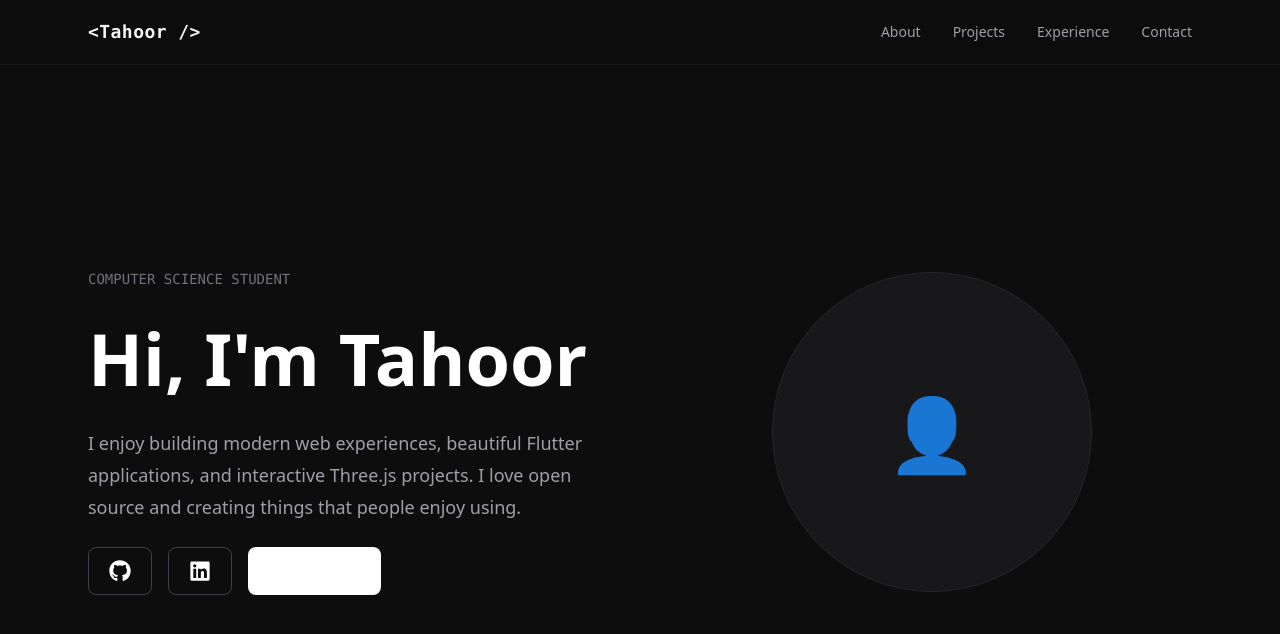
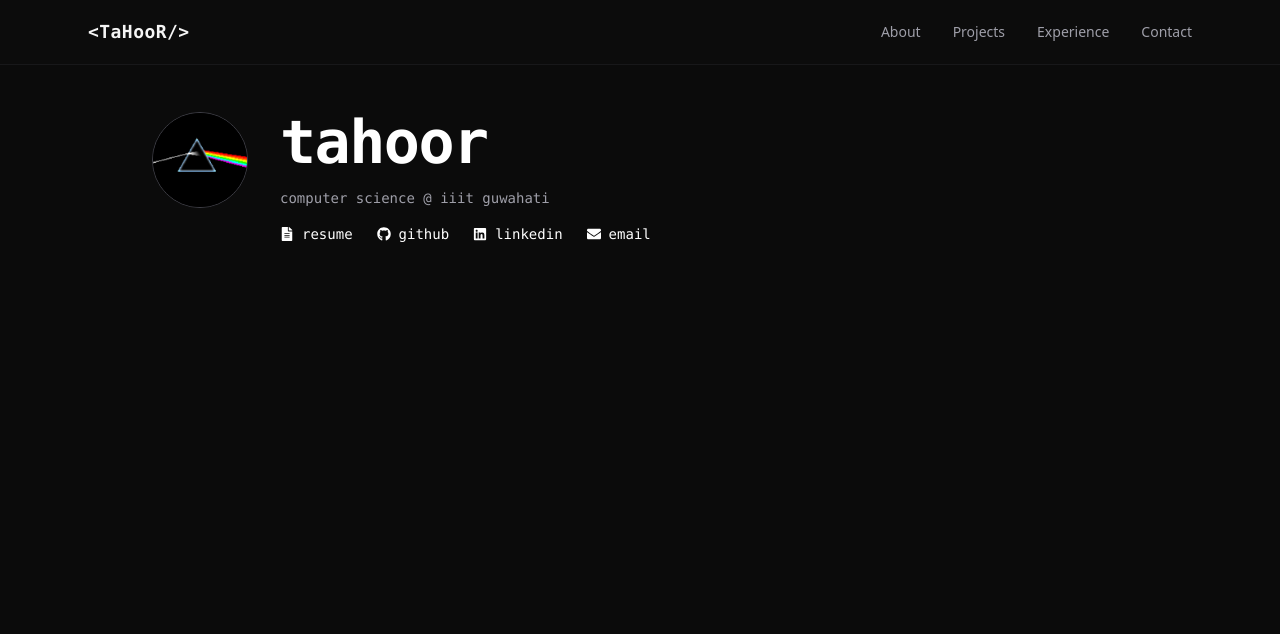
Before and after one commit to TaH00R/portfolio, a Next.js app: page / in a window 1280 px wide. Shown: the top 634 px of the page. Built offline with nearby package versions, Linux system fonts and the light colour scheme.

Commit message:
Improved UI

```diff
--- a/app/page.tsx
+++ b/app/page.tsx
@@ -1,12 +1,12 @@
+import Navbar from "@/components/Navbar";
 import Hero from "@/components/Hero";
-import Navbar from "@/components/Navbar";
 
 export default function Home() {
   return (
     <>
       <Navbar />
 
-      <main className="bg-[#0d0d0d] text-white">
+      <main className="bg-[#0b0b0b] text-white min-h-screen">
         <Hero />
       </main>
     </>
--- a/components/Hero.tsx
+++ b/components/Hero.tsx
@@ -1,72 +1,71 @@
-import { FaGithub, FaLinkedin } from "react-icons/fa";
-import { FiDownload } from "react-icons/fi";
+import {
+  FaGithub,
+  FaLinkedin,
+  FaEnvelope,
+  FaFileAlt,
+} from "react-icons/fa";
 
 export default function Hero() {
   return (
     <section
       id="about"
-      className="mx-auto flex min-h-screen max-w-6xl items-center px-6 pt-16"
+      className="mx-auto max-w-5xl px-6 pt-28"
     >
-      <div className="grid w-full items-center gap-16 md:grid-cols-2">
+      <div className="flex items-start gap-8">
 
-        {/* Left Side */}
-        <div className="space-y-6">
+        {/* Profile Picture */}
 
-          <p className="font-mono text-sm text-zinc-500">
-            COMPUTER SCIENCE STUDENT
+        <img
+          src="/profile.png"
+          alt="Profile"
+          className="h-24 w-24 rounded-full border border-zinc-700 object-cover"
+        />
+
+        {/* Info */}
+
+        <div className="space-y-4">
+
+          <h1 className="font-mono text-6xl font-bold tracking-tight">
+            tahoor
+          </h1>
+
+          <p className="font-mono text-sm text-zinc-400">
+            computer science @ iiit guwahati
           </p>
 
-          <h1 className="text-5xl font-bold leading-tight md:text-7xl">
-            Hi, I'm{" "}
-            <span className="text-white">
-              Tahoor
-            </span>
-          </h1>
-
-          <p className="max-w-xl text-lg leading-8 text-zinc-400">
-            I enjoy building modern web experiences,
-            beautiful Flutter applications, and interactive
-            Three.js projects. I love open source and creating
-            things that people enjoy using.
-          </p>
-
-          <div className="flex flex-wrap gap-4">
+          <div className="flex flex-wrap gap-6 font-mono text-sm">
 
             <a
               href="#"
-              className="rounded-lg border border-zinc-700 px-5 py-3 transition hover:border-white"
+              className="flex items-center gap-2 text-zinc-300 transition hover:text-white"
             >
-              <FaGithub size={22} />
+              <FaFileAlt />
+              resume
             </a>
 
             <a
               href="#"
-              className="rounded-lg border border-zinc-700 px-5 py-3 transition hover:border-white"
+              className="flex items-center gap-2 text-zinc-300 transition hover:text-white"
             >
-              <FaLinkedin size={22} />
+              <FaGithub />
+              github
             </a>
 
             <a
               href="#"
-              className="flex items-center gap-2 rounded-lg bg-white px-6 py-3 font-medium text-black transition hover:scale-105"
+              className="flex items-center gap-2 text-zinc-300 transition hover:text-white"
             >
-              <FiDownload />
-              Resume
+              <FaLinkedin />
+              linkedin
             </a>
 
-          </div>
-
-        </div>
-
-        {/* Right Side */}
-
-        <div className="flex justify-center">
-
-          <div className="flex h-80 w-80 items-center justify-center rounded-full border border-zinc-800 bg-zinc-900">
-
-            <span className="text-7xl">
-              👤
-            </span>
+            <a
+              href="#"
+              className="flex items-center gap-2 text-zinc-300 transition hover:text-white"
+            >
+              <FaEnvelope />
+              email
+            </a>
 
           </div>
 
--- a/components/Navbar.tsx
+++ b/components/Navbar.tsx
@@ -8,7 +8,7 @@ export default function Navbar() {
           href="#"
           className="font-mono text-lg font-semibold tracking-wide transition hover:text-white"
         >
-          {"<Tahoor />"}
+          {"<TaHooR/>"}
         </a>
 
         {/* Links */}
```
Also changed, not shown: public/profile.png (added).
